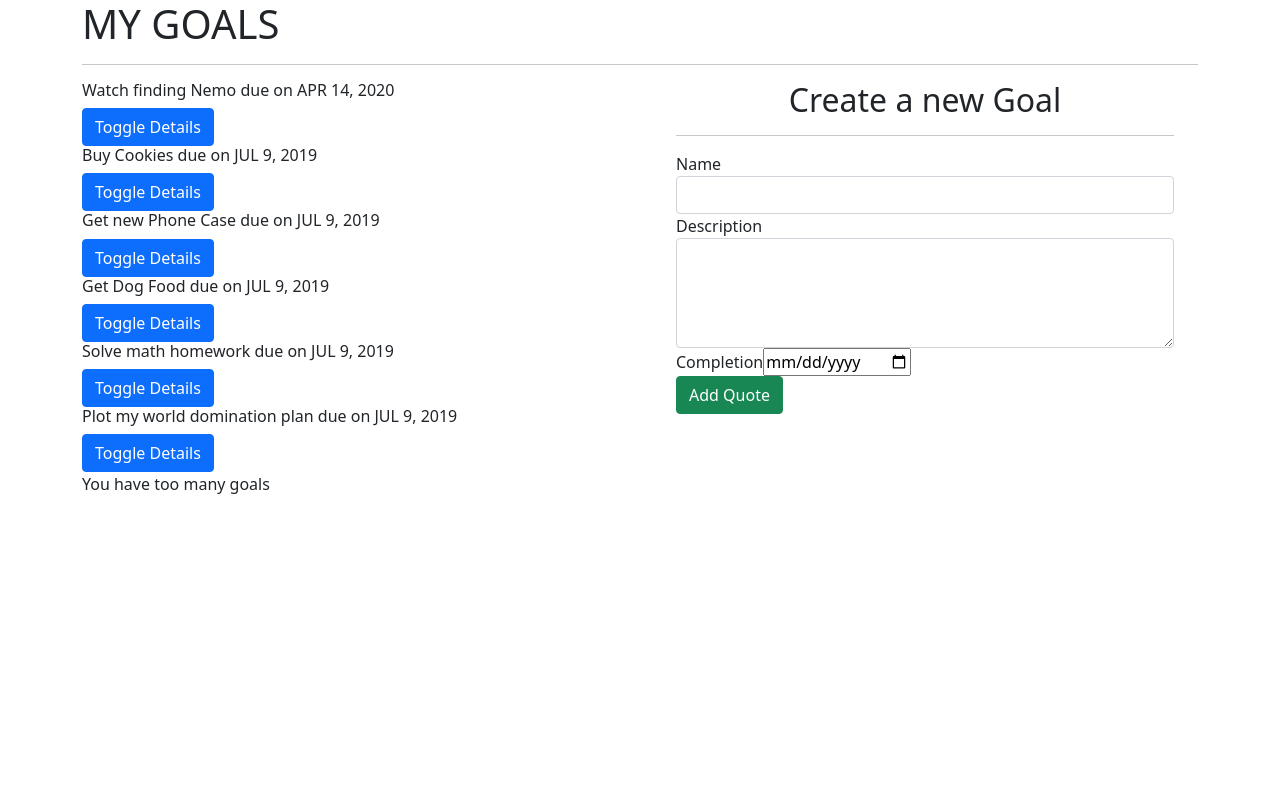
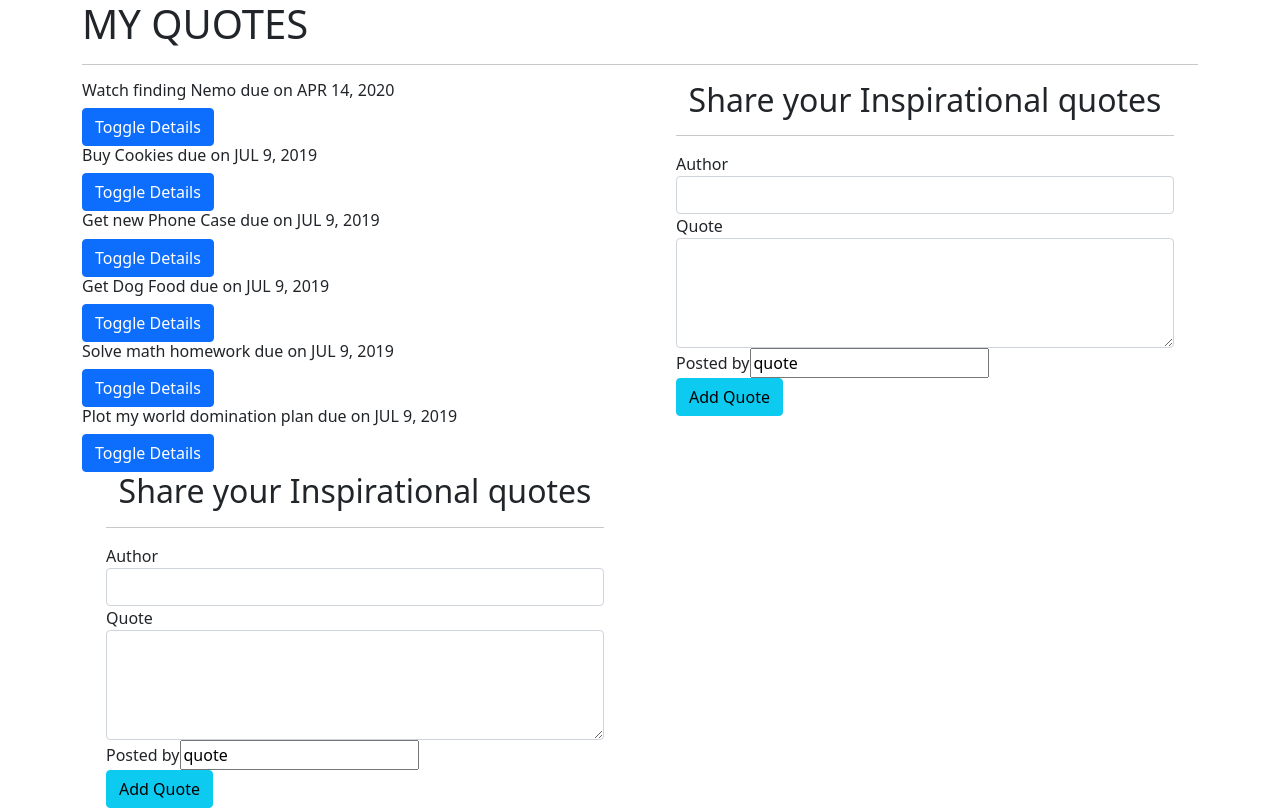
Before and after one commit to FestusMutie/quote_app, an Angular app: page / in a window 1280 px wide. Built offline with nearby package versions, Linux system fonts and the light colour scheme.

Commit message:
update form for adding quotes

```diff
--- a/src/app/app.module.ts
+++ b/src/app/app.module.ts
@@ -1,6 +1,7 @@
 import { NgModule } from '@angular/core';
 import { BrowserModule } from '@angular/platform-browser';
 import { FormsModule } from '@angular/forms';
+
 import { AppRoutingModule } from './app-routing.module';
 import { AppComponent } from './app.component';
 import { QuoteComponent } from './quote/quote.component';
--- a/src/app/quote-detail/quote-detail.component.html
+++ b/src/app/quote-detail/quote-detail.component.html
@@ -1,3 +1,3 @@
 <p>{{quote.description}}</p>
-<p>This goal will be complete in {{quote.completeDate|dateCount}} days</p>
+<p>This quote will be complete in {{quote.completeDate|dateCount}} days</p>
 <button (click)= 'quoteDelete(true)' class="btn btn-outline-danger">Delete Quote</button>
--- a/src/app/quote-form/quote-form.component.html
+++ b/src/app/quote-form/quote-form.component.html
@@ -1,31 +1,27 @@
 <div class="container-fluid">
-    <h2 class="text-center">Create a new Goal</h2>
+    <h2 class="text-center">Share your Inspirational quotes</h2>
     <hr>
-    <form #goalForm='ngForm'>
-        <div class="form-group">
+    <form (ngSubmit)='addQuote() ' #quoteForm='ngForm'>
+      <div class="form-group">
 
-            <label for="name">Name</label>
-            <input type="text" class="form-control" id="name" [(ngModel)]="newQuote.name" name="name" #name='ngModel' required>
-            <div [hidden]="name.valid || name.pristine" class="alert alert-danger">
-              <p>Name is required</p>
-            </div>
-        </div>
-        <div class="form-group">
+        <label for="name">Author</label>
+        <input type="text" class="form-control" id="author" [(ngModel)]="quote.author" name="author" #author="ngModel"
+          required>
 
-            <label for="description">Description</label>
-            <textarea class="form-control" id="description" rows="4" [(ngModel)]="newQuote.description" name="description" #description="ngModel" required></textarea>
-            <div [hidden]="description.valid || description.pristine" class="alert alert-danger">
-              <p>Description is required</p>
-            </div>
-        </div>
-        <div class="form-group">
+      </div>
+      <div class="form-group">
 
-            <label for="complete">Completion</label>
-            <input type='date' id="complete" [(ngModel)]="newQuote.completeDate" name="completeDate" #completeDate="ngModel" required>
-            <div [hidden]="completeDate.valid || completeDate.pristine" class="alert alert-danger">
-              <p>Date is required</p>
-            </div>
-        </div>
-        <button type="submit" class="btn btn-success">Add Quote</button>
+        <label for="description">Quote</label>
+        <textarea class="form-control" id="quote" [(ngModel)]="quote.description" name="quote" #quote="ngModel" rows="4"
+          required></textarea>
+
+      </div>
+      <div class="form-group">
+        <label for="name">Posted by</label>
+        <input type='text' id="submit" id="name" [(ngModel)]="quote.name" name="name" #name='ngModel' required>
+
+      </div>
+      <button type="submit" class="btn btn-info">Add Quote</button>
     </form>
+
   </div>
--- a/src/app/quote-form/quote-form.component.ts
+++ b/src/app/quote-form/quote-form.component.ts
@@ -1,19 +1,20 @@
-import { Component, OnInit } from '@angular/core';
-import { Quote } from '../quote';
-
+import { Component, OnInit, Output, EventEmitter } from '@angular/core';
+import {Quote}from "../quote";
 @Component({
   selector: 'app-quote-form',
   templateUrl: './quote-form.component.html',
   styleUrls: ['./quote-form.component.css']
 })
 export class QuoteFormComponent implements OnInit {
+  quote = new Quote(0,"","","",new Date());
+  @Output() add = new EventEmitter<Quote>();
 
-  newQuote = new Quote(0,"","",new Date());
+  addQuote(){
+this.add.emit(this.quote);
+this.quote = new Quote(0,"","","",new Date());
+  }
   constructor() { }
 
-
-
-  ngOnInit(): void {
+  ngOnInit(){
   }
-
 }
--- a/src/app/quote.ts
+++ b/src/app/quote.ts
@@ -1,6 +1,6 @@
 export class Quote {
     showDescription: boolean;
-        constructor(public id: number,public name: string,public description: string,public completeDate: Date){
+        constructor(public id: number,public name: string,public description: string,public Author: string, public completeDate: Date){
           this.showDescription=false;
         }
       }
--- a/src/app/quote/quote.component.html
+++ b/src/app/quote/quote.component.html
@@ -1,5 +1,5 @@
 <div class="container">
-  <h1>MY GOALS</h1>
+  <h1>MY QUOTES</h1>
   <hr>
 
   <div class="row">
@@ -18,6 +18,9 @@
     <div class="col-md-6">
       <app-quote-form></app-quote-form>
     </div>
+    <div class="col-md-6">
+      <app-quote-form (add)="addNewQuote($event)"></app-quote-form>
+ </div>
   </div>
-  <p *ngIf='quotes.length > 5'>You have too many goals</p>
+
 </div>
--- a/src/app/quote/quote.component.ts
+++ b/src/app/quote/quote.component.ts
@@ -9,12 +9,12 @@ export class QuoteComponent implements OnInit {
   title = "quote";
 
   quotes: Quote[] = [
-    new Quote(1, 'Watch finding Nemo', 'Find an online version and watch merlin find his son',new Date(2020,3,14)),
-    new Quote(2,'Buy Cookies','I have to buy cookies for the parrot',new Date(2019,6,9)),
-    new Quote(3,'Get new Phone Case','Diana has her birthday coming up soon',new Date(2019,6,9)),
-    new Quote(4,'Get Dog Food','Pupper likes expensive snacks',new Date(2019,6,9)),
-    new Quote(5,'Solve math homework','Damn Math',new Date(2019,6,9)),
-    new Quote(6,'Plot my world domination plan','Cause I am an evil overlord',new Date(2019,6,9)),
+    new Quote(1, 'Watch finding Nemo', 'Find an online version and watch merlin find his son', 'Author Festus', new Date(2020,3,14)),
+    new Quote(2,'Buy Cookies','I have to buy cookies for the parrot','Author Festus',new Date(2019,6,9)),
+    new Quote(3,'Get new Phone Case','Diana has her birthday coming up soon','Author Festus',new Date(2019,6,9)),
+    new Quote(4,'Get Dog Food','Pupper likes expensive snacks','Author Festus', new Date(2019,6,9)),
+    new Quote(5,'Solve math homework','Damn Math','Author Festus', new Date(2019,6,9)),
+    new Quote(6,'Plot my world domination plan','Cause I am an evil overlord','Author Festus',new Date(2019,6,9)),
   ];
 
   toggleDetails(index){
@@ -38,4 +38,10 @@ export class QuoteComponent implements OnInit {
       }
     }
   }
+  addNewQuote(quote){
+    let quoteLength = this.quotes.length;
+    quote.id = quoteLength+1;
+    quote.completeDate = new Date(quote.completeDate)
+    this.quotes.push(quote)
+  }
 }
```
